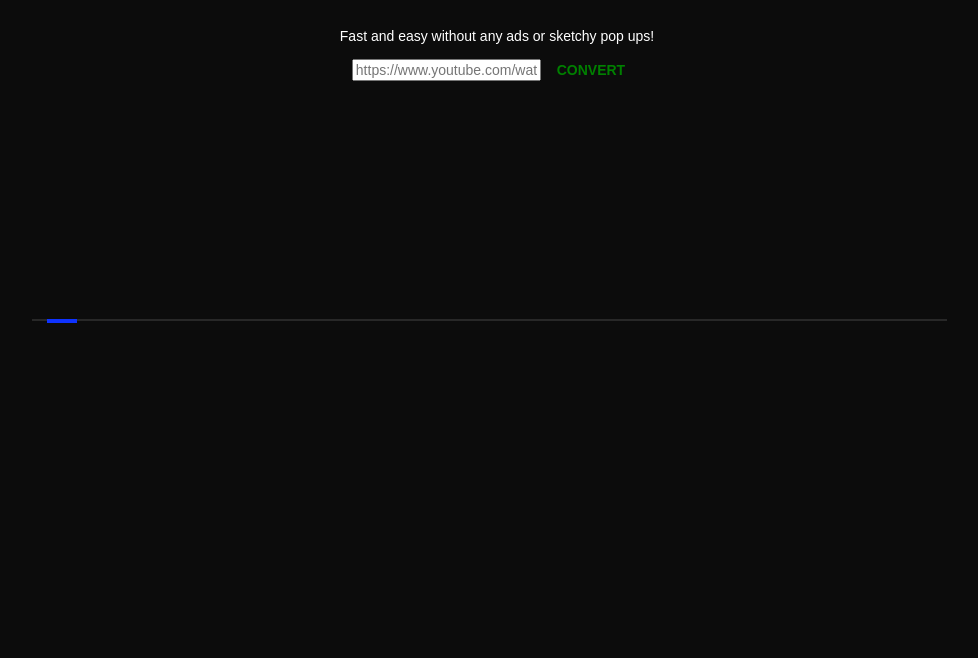
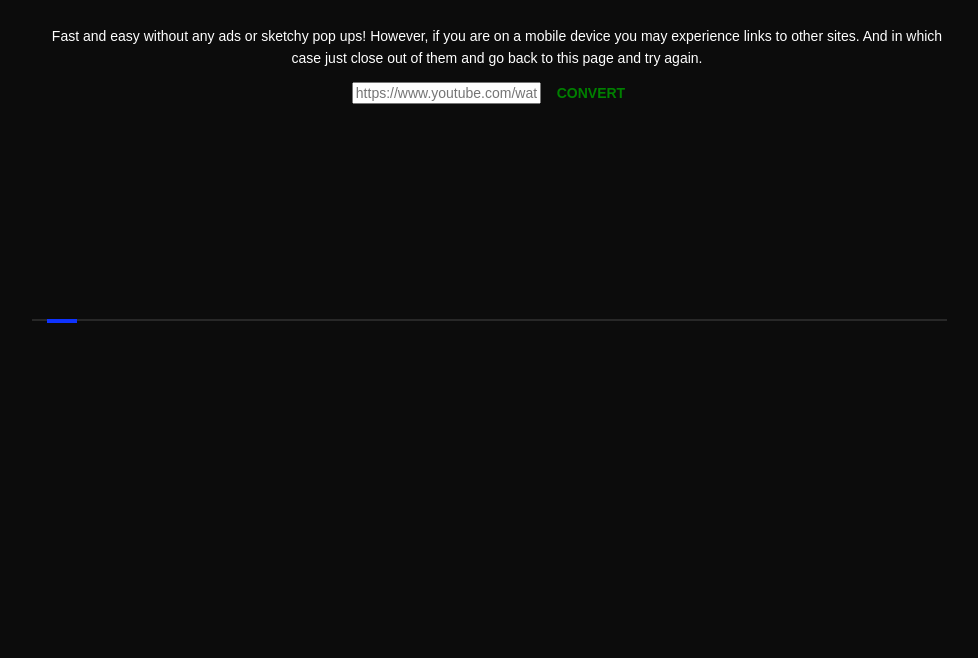
Before and after one commit to sp-des/Youtube-to-Mp3-Converter, a plain HTML site: page index.html in a window 1280 px wide. Shown: the part 142-800 px from the top of the page, without its empty margins (143-1121 px from the left). Drawn offline with nearby package versions, Linux system fonts and the light colour scheme; a web font is replaced by a local one.

Commit message:
Update index.html

```diff
--- a/index.html
+++ b/index.html
@@ -13,7 +13,7 @@
 <body>
     <center>
         <h1>YouTube to Mp3 converter</h1>
-        <span>Fast and easy without any ads or sketchy pop ups!</span>
+        <span>Fast and easy without any ads or sketchy pop ups! However, if you are on a mobile device you may experience links to other sites. And in which case just close out of them and go back to this page and try again.</span>
         <bodyy>
         <form name="yt" action="" method="get">
             <div class="input-group col-lg-8">
```
